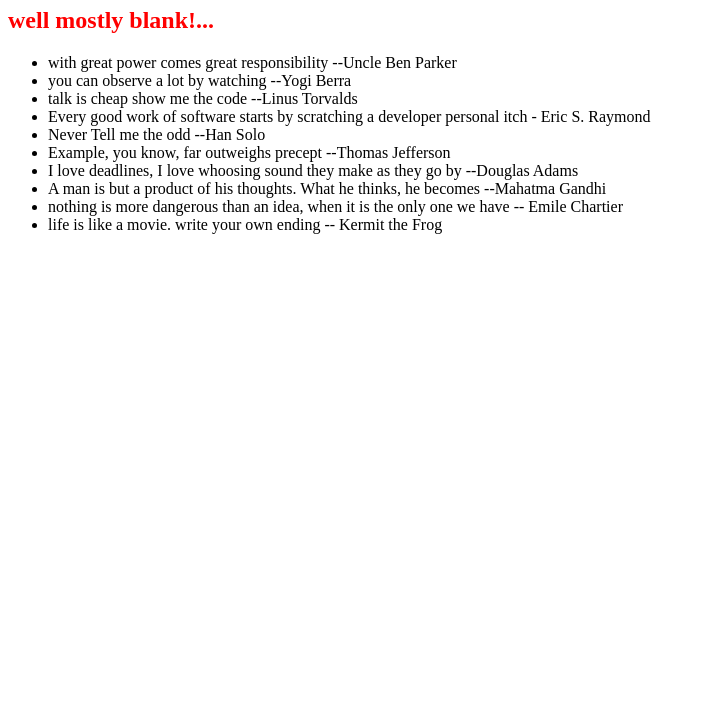
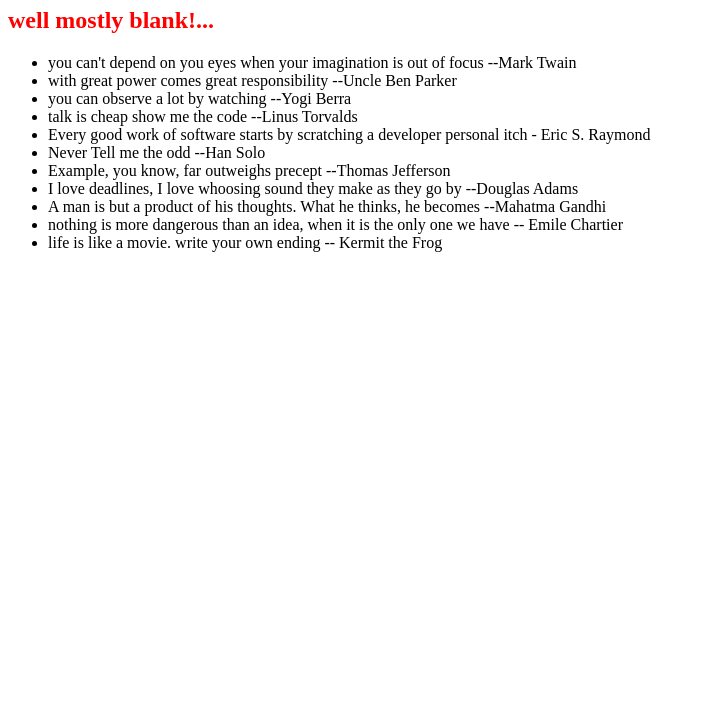
Before and after one commit to czabala/0main_OpenSAP_repo, a plain HTML site: page index.html in a window 1280 px wide. Shown: the part 73-800 px from the top of the page, without its empty margins (0-705 px from the left). Drawn offline with Linux system fonts and the light colour scheme.

Commit message:
mark twain quote

```diff
--- a/index.html
+++ b/index.html
@@ -9,6 +9,7 @@
 		<h1>this webpage is blank</h1>
 		<h2> well mostly blank!...</h2>
 		<ul>
+			<li>you can't depend on you eyes when your imagination is out of focus --Mark Twain</li>
 			<li>with great power comes great responsibility --Uncle Ben Parker</li>
 			<li>you can observe a lot by watching --Yogi Berra</li>
 			<li>talk is cheap show me the code --Linus Torvalds </li>
```
